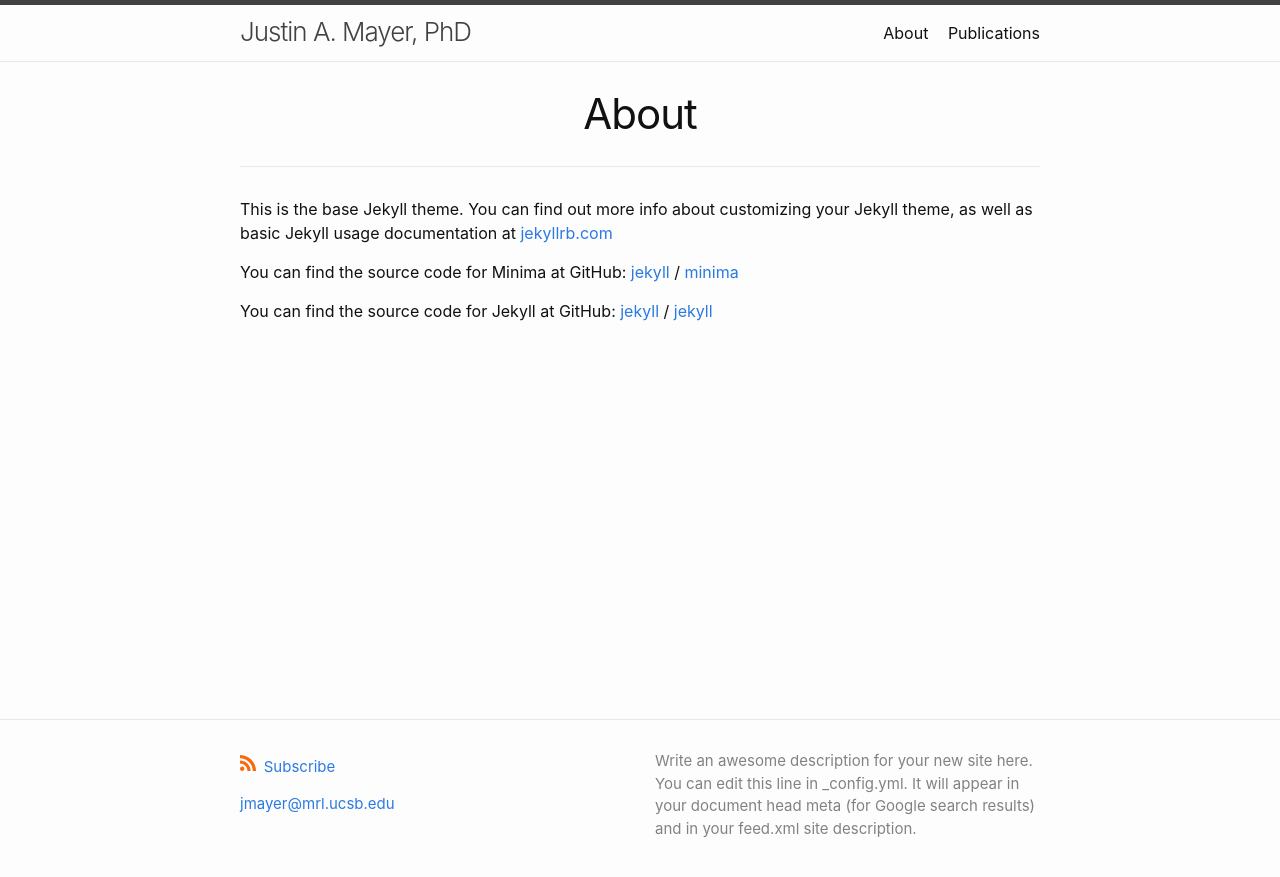
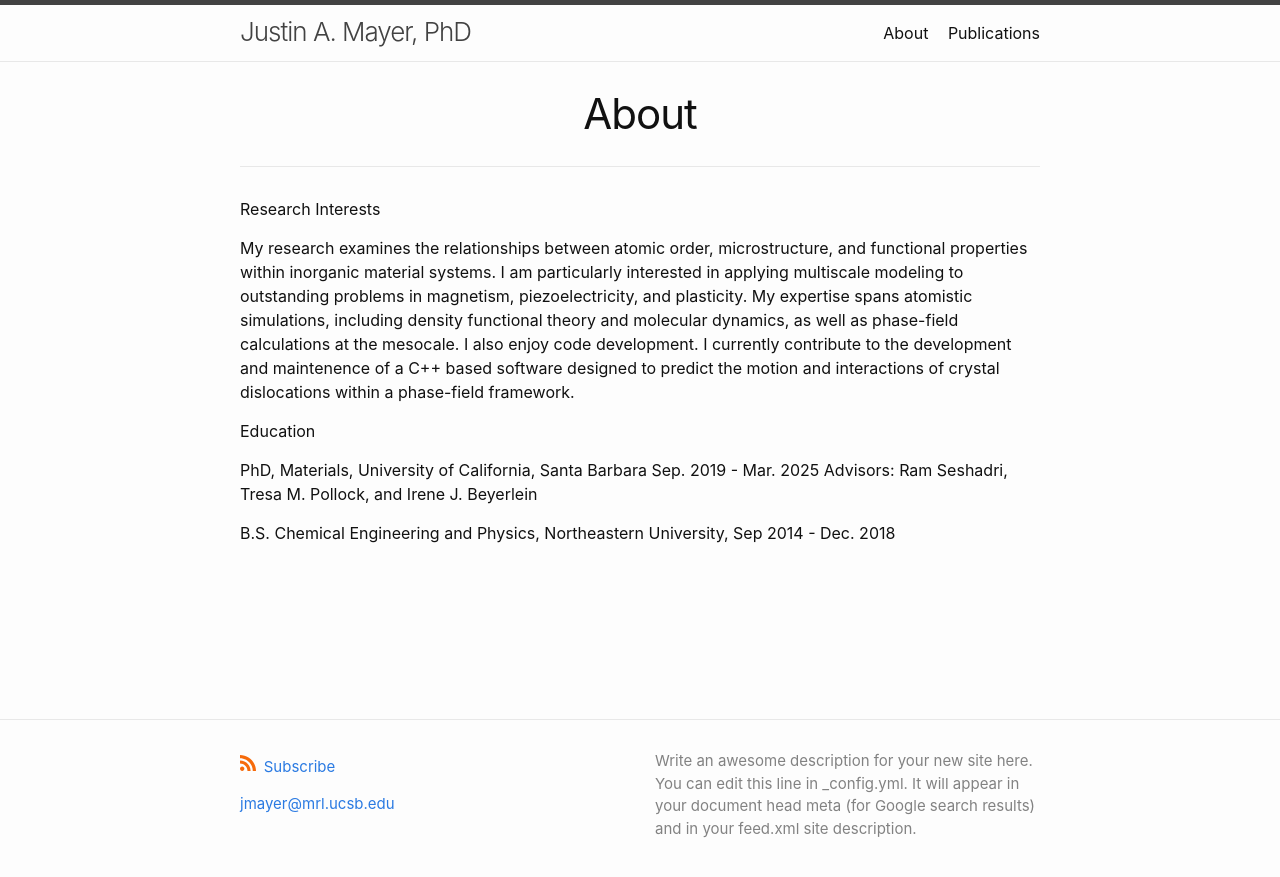
Before and after one commit to jam-1057/jam-1057.github.io, a Jekyll site: the page built from about.md, in a window 1280 px wide. Shown: the top 877 px of the page. Built offline with Jekyll 4.4.1, drawn with Linux system fonts in a browser that asks for light colours.

Commit message:
Update about.md

```diff
--- a/about.md
+++ b/about.md
@@ -3,16 +3,16 @@ layout: page
 title: About
 permalink: /about/
 ---
+Research Interests
 
-This is the base Jekyll theme. You can find out more info about customizing your Jekyll theme, as well as basic Jekyll usage documentation at [jekyllrb.com](https://jekyllrb.com/)
+My research examines the relationships between atomic order, microstructure, and functional properties within inorganic material systems. I am particularly interested
+in applying multiscale modeling to outstanding problems in magnetism, piezoelectricity, and plasticity. My expertise spans atomistic simulations, including density functional
+theory and molecular dynamics, as well as phase-field calculations at the mesocale. I also enjoy code development. I currently contribute to the development and maintenence of a
+C++ based software designed to predict the motion and interactions of crystal dislocations within a phase-field framework.
 
-You can find the source code for Minima at GitHub:
-[jekyll][jekyll-organization] /
-[minima](https://github.com/jekyll/minima)
+Education
 
-You can find the source code for Jekyll at GitHub:
-[jekyll][jekyll-organization] /
-[jekyll](https://github.com/jekyll/jekyll)
+PhD, Materials, University of California, Santa Barbara Sep. 2019 - Mar. 2025
+Advisors: Ram Seshadri, Tresa M. Pollock, and Irene J. Beyerlein
 
-
-[jekyll-organization]: https://github.com/jekyll
+B.S. Chemical Engineering and Physics, Northeastern University, Sep 2014 - Dec. 2018
```
